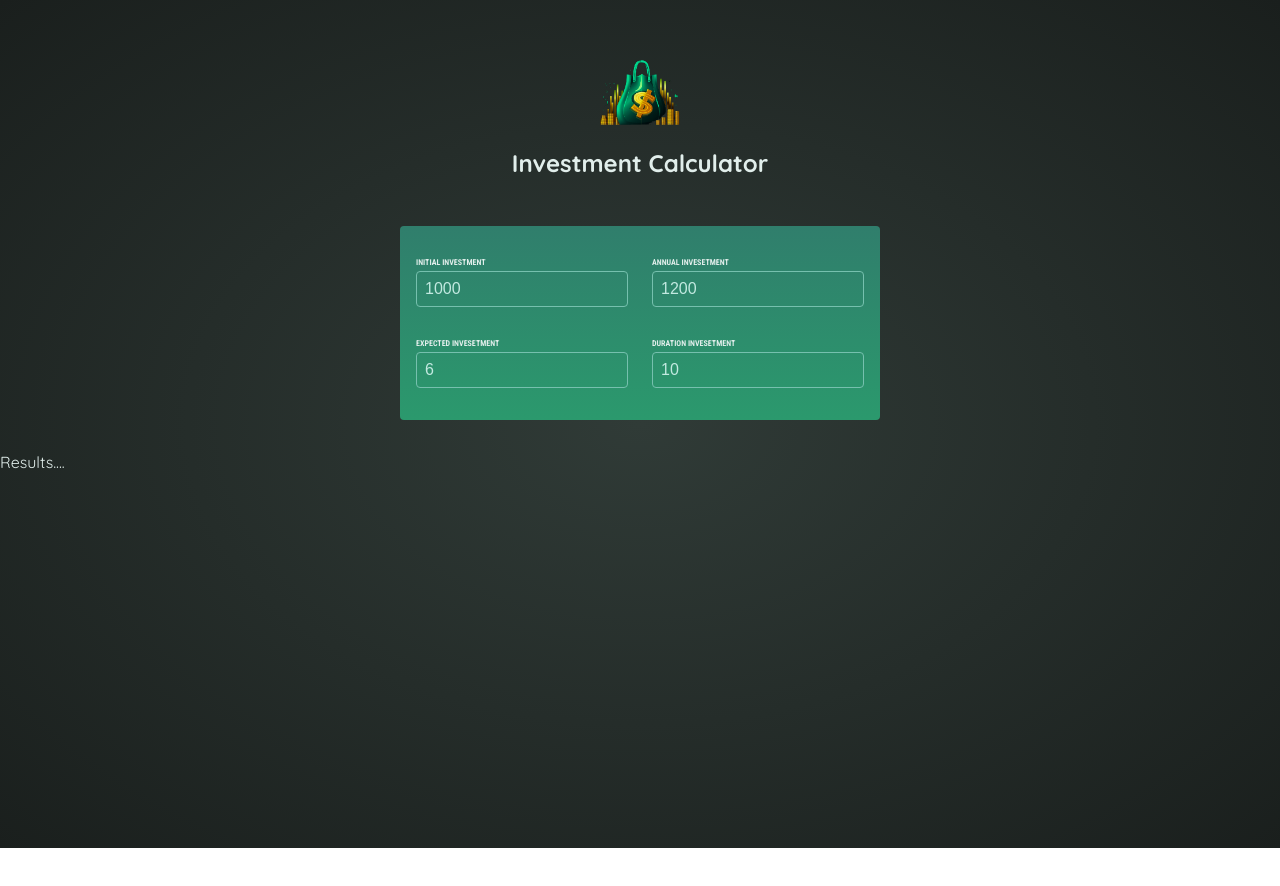
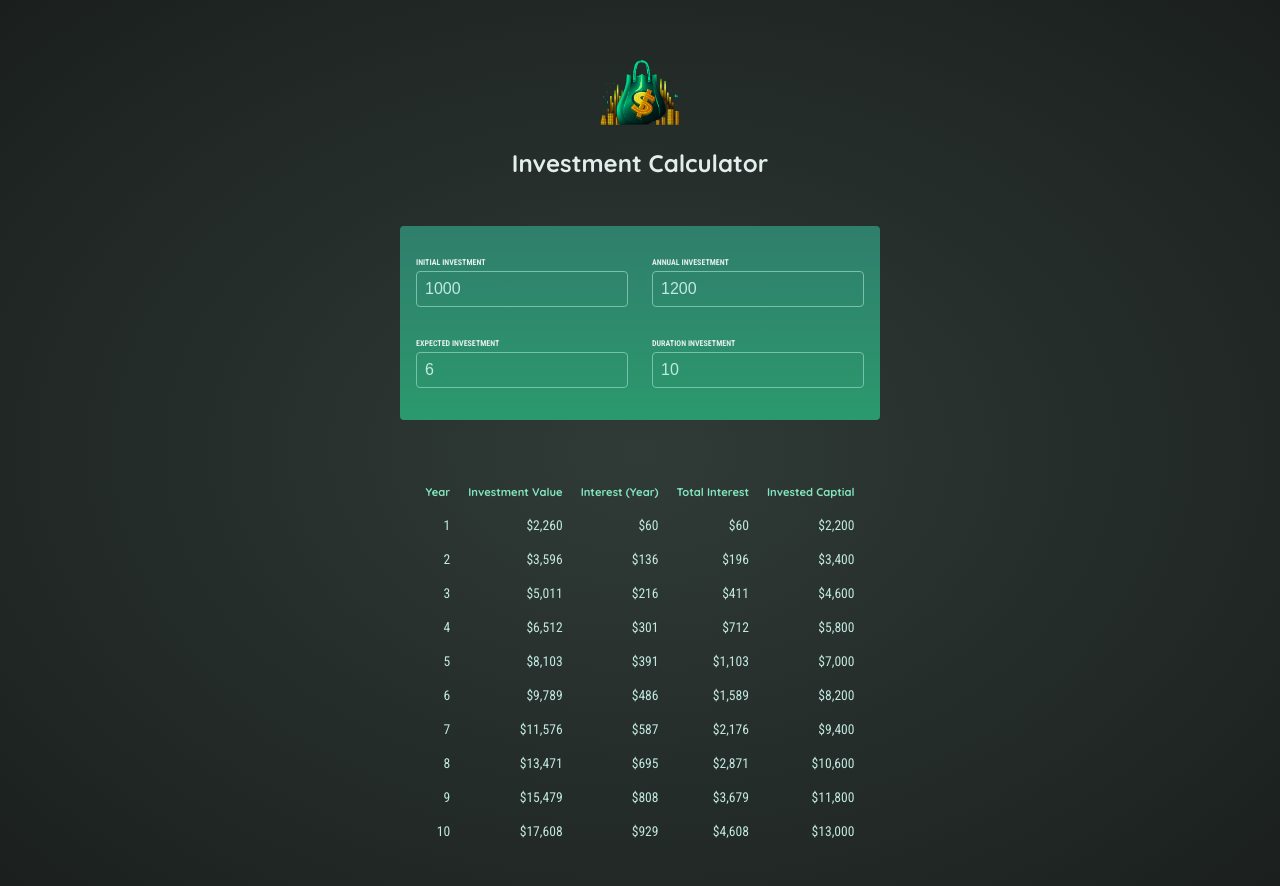
Before and after one commit to kim0tae/react_example_1, a React (Vite) app: page / in a window 1280 px wide. Shown: the top 886 px of the page. Before the commit the page ends 848 px from the top, so only its background shows below. Built offline with nearby package versions, Linux system fonts and the light colour scheme.

Commit message:
[UPDATE] 데이터 출력
- 테이블에 데이터 출력
> 데이터 포맷팅 처리

```diff
--- a/src/components/Results.jsx
+++ b/src/components/Results.jsx
@@ -1,7 +1,41 @@
-import { calculateInvestmentResults } from "../util/investment";
+import { calculateInvestmentResults, formatter } from "../util/investment";
 
 export default function Results({ input }) {
   const resultData = calculateInvestmentResults(input);
-  console.log(resultData);
-  return <p>Results....</p>;
+  const initialInvestment =
+    resultData[0].valueEndOfYear -
+    resultData[0].interest -
+    resultData[0].annualInvestment;
+
+  return (
+    <table id="result">
+      <thead>
+        <tr>
+          <th>Year</th>
+          <th>Investment Value</th>
+          <th>Interest (Year)</th>
+          <th>Total Interest</th>
+          <th>Invested Captial</th>
+        </tr>
+      </thead>
+      <tbody>
+        {resultData.map((yearData) => {
+          const totalInterest =
+            yearData.valueEndOfYear -
+            yearData.annualInvestment * yearData.year -
+            initialInvestment;
+          const totalAmountInvested = yearData.valueEndOfYear - totalInterest;
+          return (
+            <tr key={yearData.year}>
+              <td>{yearData.year}</td>
+              <td>{formatter.format(yearData.valueEndOfYear)}</td>
+              <td>{formatter.format(yearData.interest)}</td>
+              <td>{formatter.format(totalInterest)}</td>
+              <td>{formatter.format(totalAmountInvested)}</td>
+            </tr>
+          );
+        })}
+      </tbody>
+    </table>
+  );
 }
```
